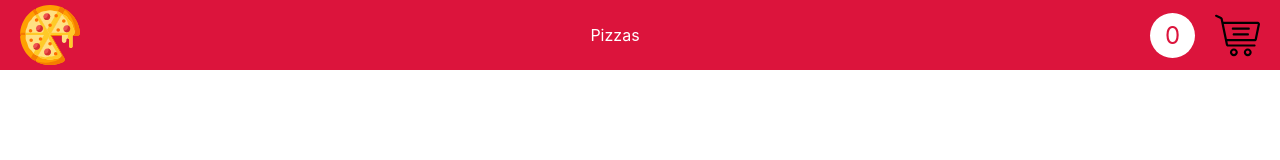
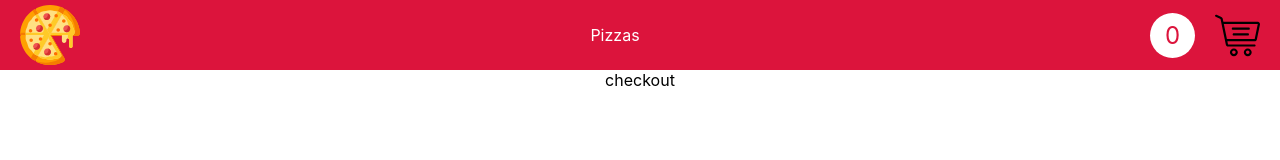
Before and after one commit to DaraKing/yummi-frontend, a React (Create React App) app: page /checkout in a window 1280 px wide. Shown: the top 160 px of the page. Built offline with nearby package versions, Linux system fonts and the light colour scheme.

Commit message:
added redirect to checkout after click on proceed button

```diff
--- a/src/App.js
+++ b/src/App.js
@@ -2,6 +2,7 @@ import React from 'react';
 import './App.css';
 import Header from "./components/Layout/Header";
 import Pizzas from "./components/Pizzas/Pizzas";
+import Checkout from "./components/Checkout/Checkout";
 import {
   BrowserRouter as Router,
   Switch,
@@ -17,6 +18,9 @@ function App() {
           <Route path="/pizzas">
             <Pizzas/>
           </Route>
+          <Route path="/checkout">
+            <Checkout/>
+          </Route>
         </Switch>
       </Router>
     </div>
--- a/src/components/Cart/Cart.js
+++ b/src/components/Cart/Cart.js
@@ -1,5 +1,6 @@
 import React from "react";
 import { connect } from 'react-redux';
+import { useHistory } from 'react-router-dom';
 import "./Cart.css"
 import { removeFromCart } from "../../js/actions";
 import { USD_TO_EUR } from "../../constants";
@@ -9,6 +10,7 @@ const mapDispatchToProps = {
 };
 
 const Cart = (props) => {
+    const history = useHistory();
 
     const removePizzaFromCart = (data) => {
         props.removeFromCart(data);
@@ -24,6 +26,10 @@ const Cart = (props) => {
 
         euros = dollars*USD_TO_EUR
         return `${dollars} $ / ${euros.toFixed(2)} €`;
+    }
+
+    const redirectToCheckout = () => {
+        history.push('/checkout')
     }
 
     return (
@@ -50,7 +56,7 @@ const Cart = (props) => {
                 {
                     props.items.length !== 0 ? (
                         <div className="cart-footer">
-                            <div className="proceed-button">
+                            <div className="proceed-button" onClick={redirectToCheckout}>
                                 Proceed
                             </div>
                             <div className="total-price">
--- /dev/null
+++ b/src/components/Checkout/Checkout.js
@@ -0,0 +1,12 @@
+import React from "react";
+import "./Checkout.css";
+
+const Checkout = () => {
+    return (
+        <div>
+            checkout
+        </div>
+    )
+}
+
+export default Checkout;
```
Also changed, not shown: src/components/Checkout/Checkout.css (added).
